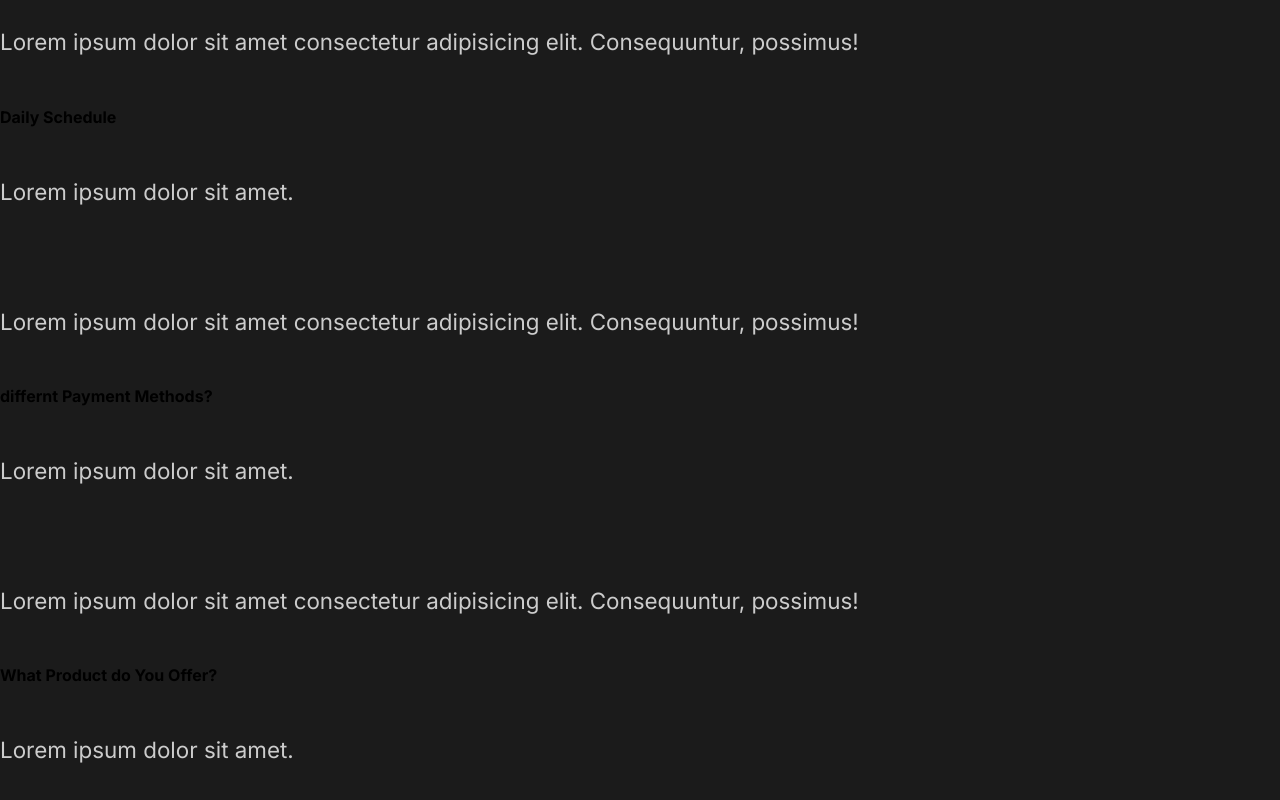
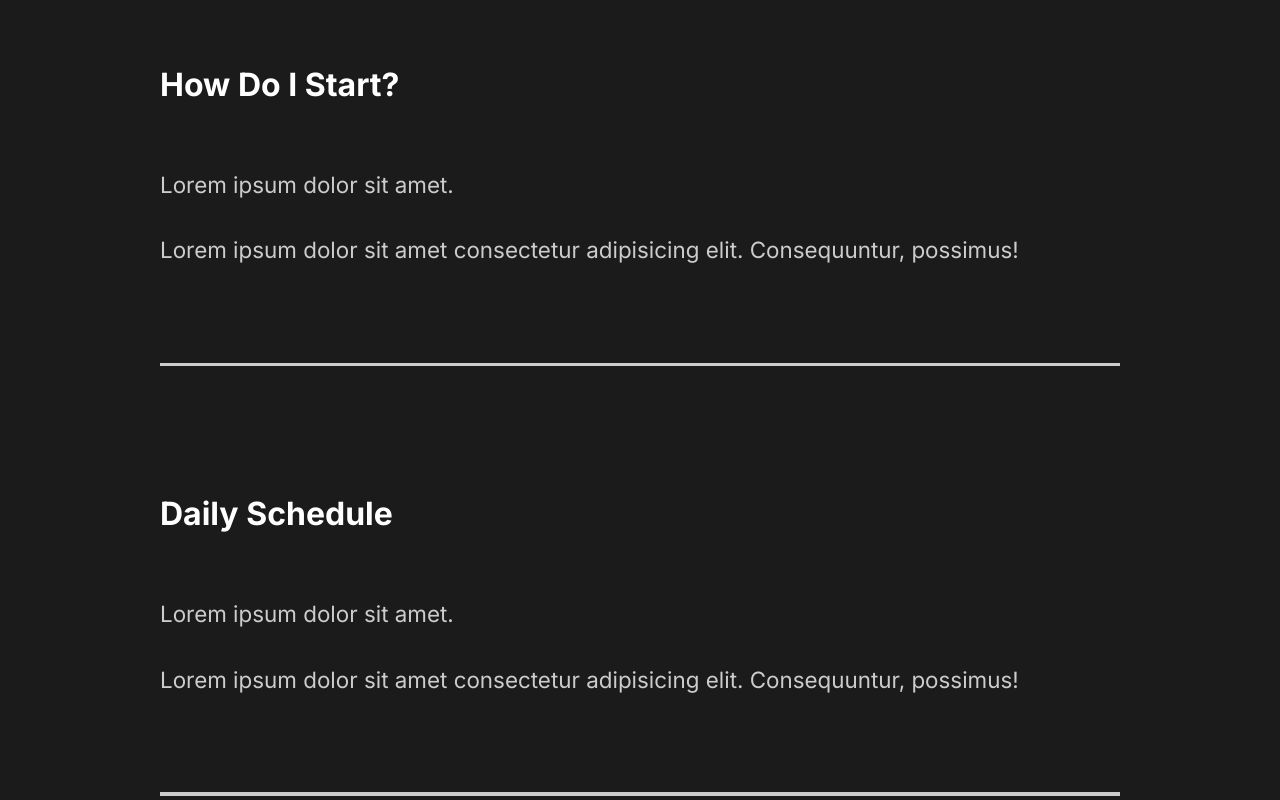
Before and after one commit to rsamhollyer/capture_portfolio, a React (Create React App) app: page / in a window 1280 px wide. Shown: the part 2320-3120 px from the top of the page. Built offline with nearby package versions, Linux system fonts and the light colour scheme.

Commit message:
add more styled

```diff
--- a/src/components/FaqSection.jsx
+++ b/src/components/FaqSection.jsx
@@ -1,6 +1,9 @@
+import styled from "styled-components";
+import { About } from "../styles";
+
 function FaqSection() {
   return (
-    <div className="faq">
+    <Faq>
       <h2>
         Any Questions <span>FAQ</span>
       </h2>
@@ -13,6 +16,7 @@
             Consequuntur, possimus!
           </p>
         </div>
+        <div className="faq-line"></div>
       </div>
       <div className="question">
         <h4>Daily Schedule</h4>
@@ -23,6 +27,7 @@
             Consequuntur, possimus!
           </p>
         </div>
+        <div className="faq-line"></div>
       </div>
       <div className="question">
         <h4>differnt Payment Methods?</h4>
@@ -33,6 +38,7 @@
             Consequuntur, possimus!
           </p>
         </div>
+        <div className="faq-line"></div>
       </div>
       <div className="question">
         <h4>What Product do You Offer?</h4>
@@ -43,9 +49,41 @@
             Consequuntur, possimus!
           </p>
         </div>
+        <div className="faq-line"></div>
       </div>
-    </div>
+    </Faq>
   );
 }
 
+const Faq = styled(About)`
+  display: block;
+  span {
+    display: block;
+  }
+
+  h2 {
+    padding-bottom: 2rem;
+    font-weight: lighter;
+  }
+
+  .faq-line {
+    background: #ccc;
+    height: 0.2rem;
+    margin: 2rem 0;
+    width: 100%;
+  }
+
+  .question {
+    padding: 3rem 0;
+    cursor: pointer;
+  }
+
+  .answer {
+    padding: 3rem 0;
+    p {
+      padding: 1rem 0;
+    }
+  }
+`;
+
 export default FaqSection;
--- a/src/components/GlobalStyle.jsx
+++ b/src/components/GlobalStyle.jsx
@@ -45,6 +45,7 @@
 
 h4 {
     font-weight: bold;
+    font-size:2rem;
 }
 
 p {
```
